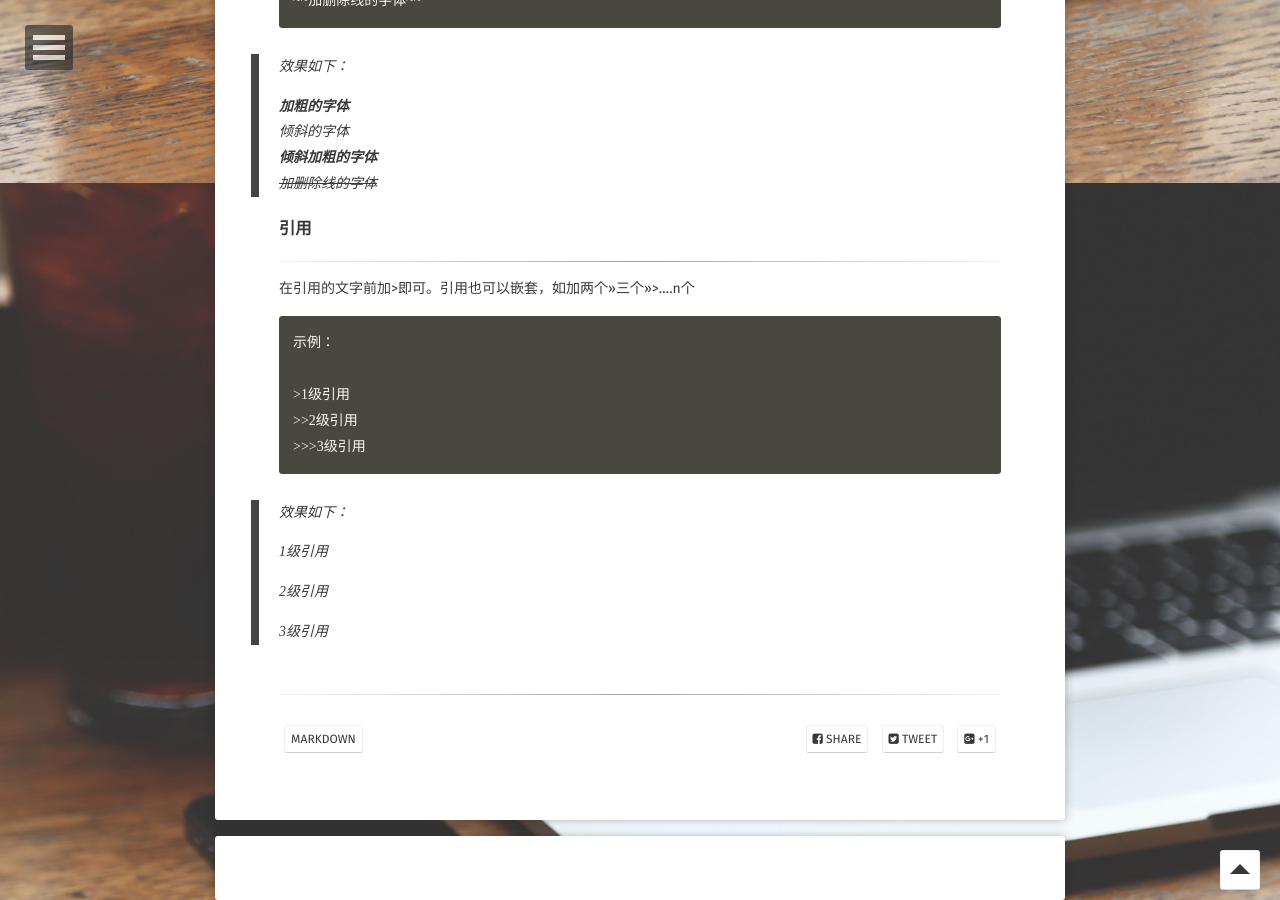
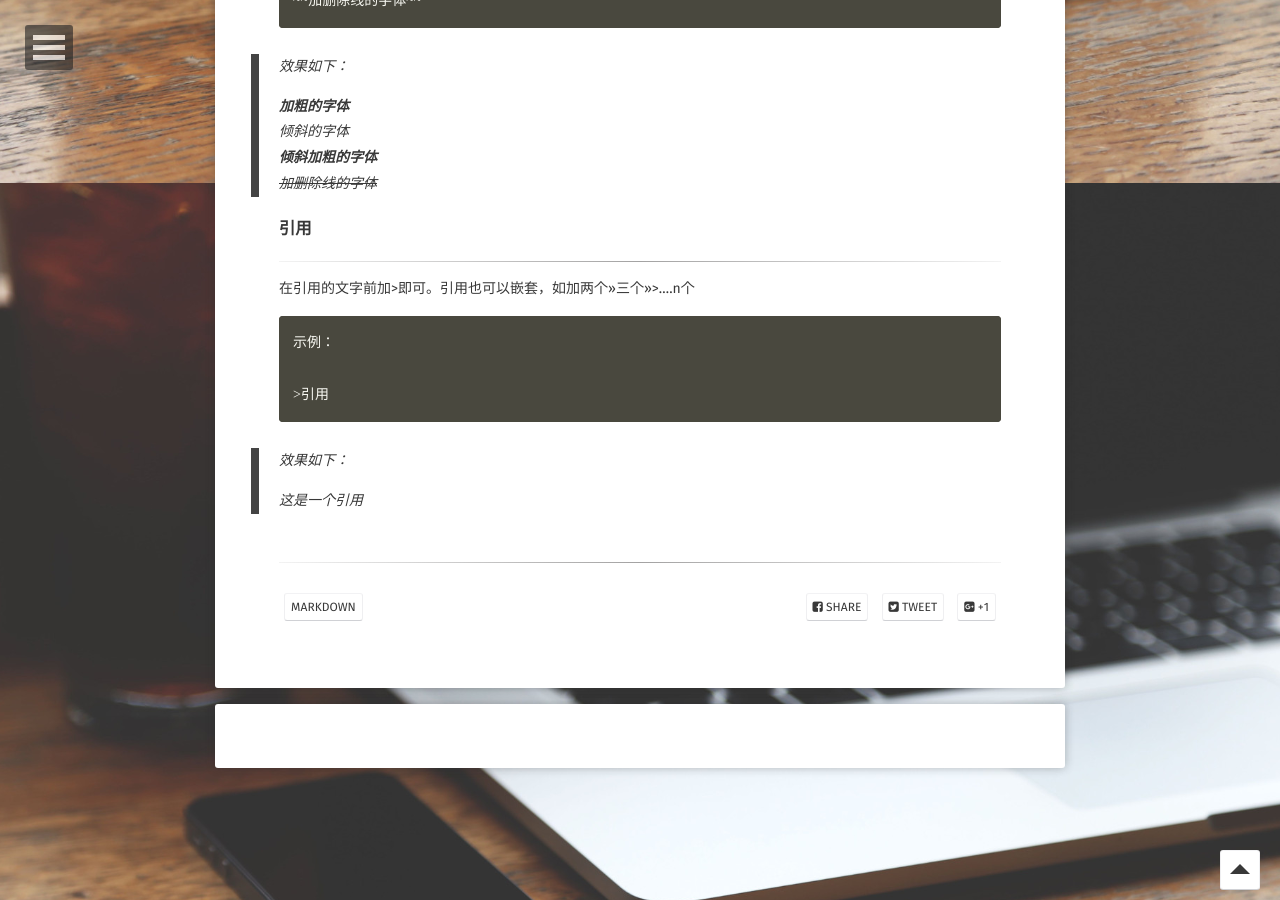
Before and after one commit to 396494384/396494384.github.io, a Jekyll site: the page built from _posts/2012-05-22-readability-post.md, in a window 1280 px wide and 900 px high, scrolled down 1617 px. Built offline with Jekyll 4.4.1, drawn with Linux system fonts in a browser that asks for light colours; some web fonts are replaced; comment, search, counter and statistics services are not loaded.

Commit message:
修改文件: _posts/2012-05-22-readability-post.md

```diff
--- a/_posts/2012-05-22-readability-post.md
+++ b/_posts/2012-05-22-readability-post.md
@@ -66,13 +66,9 @@ Markdown是一种纯文本格式的标记语言。通过简单的标记语法，
 ~~~
 示例：
 
->1级引用
->>2级引用
->>>3级引用
+>引用
 ~~~
 
 >效果如下：
 >
->1级引用
->>2级引用
->>>3级引用
+>这是一个引用
```
